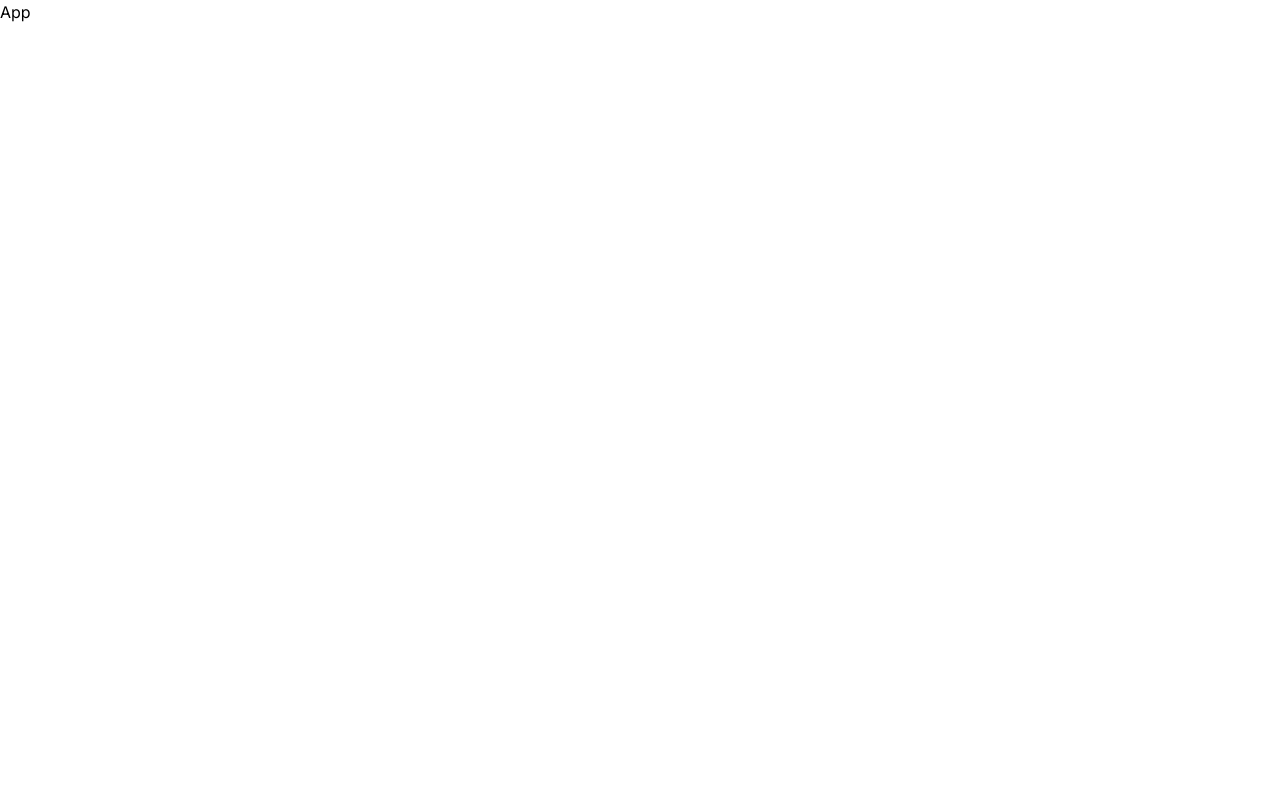
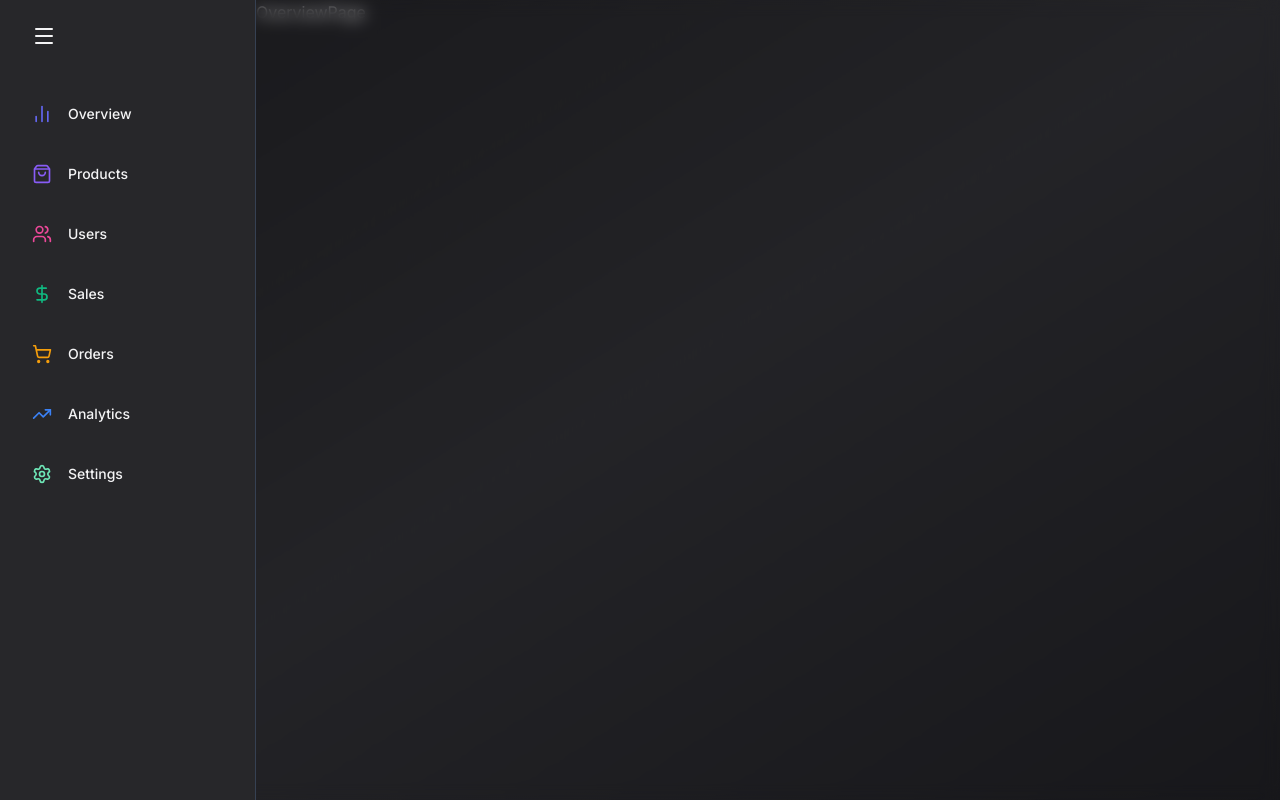
Before and after one commit to MohitAlphonsus/admin-dashboard, a React (Vite) app: page / in a window 1280 px wide. Built offline with nearby package versions, Linux system fonts and the light colour scheme.

Commit message:
sidebar added with links, icon and with framer motion

```diff
--- a/src/App.jsx
+++ b/src/App.jsx
@@ -1,3 +1,17 @@
+import { Routes, Route } from "react-router";
+import { Sidebar } from "./components/layout";
 export default function App() {
-	return <div>App</div>;
+	return (
+		<div className="h-screen bg-zinc-900 text-zinc-100 flex overflow-hidden">
+			<div className="fixed inset-0 z-0">
+				<div className="absolute inset-0 bg-linear-to-br from-zinc-90 via-zinc-800 to-zinc-900 opacity-80" />
+				<div className="absolute inset-0 backdrop-blur-sm" />
+			</div>
+			<Sidebar />
+			<Routes>
+				<Route path="/" element={<h1>OverviewPage</h1>} />
+				<Route path="/products" element={<h1>ProductsPage</h1>} />
+			</Routes>
+		</div>
+	);
 }
--- /dev/null
+++ b/src/components/layout/Sidebar.jsx
@@ -0,0 +1,54 @@
+import { useState } from "react";
+import { Link } from "react-router";
+import { AnimatePresence, motion } from "motion/react";
+import { Menu } from "lucide-react";
+
+import { SIDEBAR__LINKS } from "../../constant";
+
+export default function Sidebar() {
+	const [sidebarOpen, setSidebarOpen] = useState(true);
+	return (
+		<motion.div
+			className={`relative z-10 shrink-0 transition-all duration-300 ease-in-out ${
+				sidebarOpen ? "w-64" : "w-20"
+			}`}
+			animate={{ width: sidebarOpen ? 256 : 80 }}
+		>
+			<div className="h-full bg-zinc-800 backdrop-blur-md p-4 flex flex-col border-r border-gray-700">
+				<motion.button
+					whileHover={{ scale: 1.1 }}
+					whileTap={{ scale: 0.9 }}
+					onClick={() => setSidebarOpen(!sidebarOpen)}
+					className="ml-2 p-2 rounded-full hover:bg-zinc-700 transition-colors max-w-fit"
+				>
+					<Menu size={24} />
+				</motion.button>
+				<nav className="mt-8 grow">
+					{SIDEBAR__LINKS.map((link) => (
+						<Link key={link.id} to={link.href}>
+							<motion.div className="flex items-center p-4 text-sm font-medium rounded-lg hover:bg-zinc-700 transition-colors mb-2">
+								<link.icon
+									size={20}
+									style={{ color: link.color, minWidth: "20px" }}
+								/>
+								<AnimatePresence>
+									{sidebarOpen && (
+										<motion.span
+											className="ml-4 whitespace-nowrap"
+											initial={{ opacity: 0, width: 0 }}
+											animate={{ opacity: 1, width: "auto" }}
+											exit={{ opacity: 0, width: 0 }}
+											transition={{ duration: 0.2, delay: 0.3 }}
+										>
+											{link.name}
+										</motion.span>
+									)}
+								</AnimatePresence>
+							</motion.div>
+						</Link>
+					))}
+				</nav>
+			</div>
+		</motion.div>
+	);
+}
--- /dev/null
+++ b/src/components/layout/index.js
@@ -0,0 +1,3 @@
+import Sidebar from "./Sidebar";
+
+export { Sidebar };
--- /dev/null
+++ b/src/components/ui/Header.jsx
@@ -0,0 +1,3 @@
+export default function Header() {
+	return <header>Header</header>;
+}
```
Also changed, not shown: 1 other file (tests, documents, lock files or other folders).
